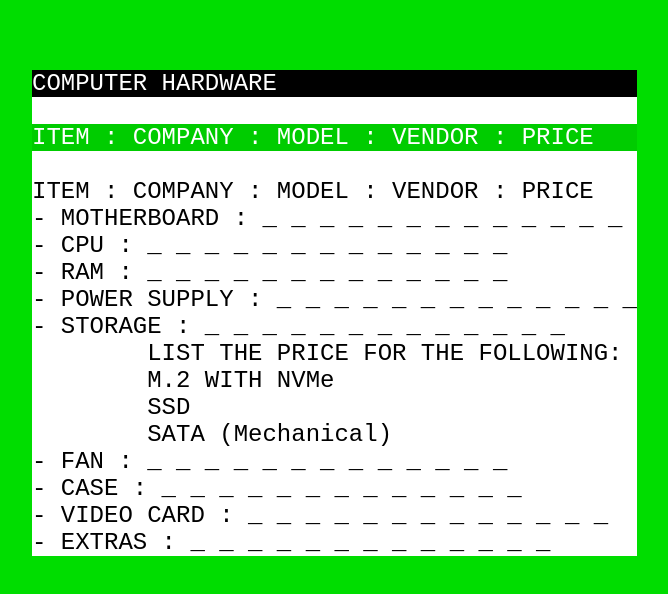
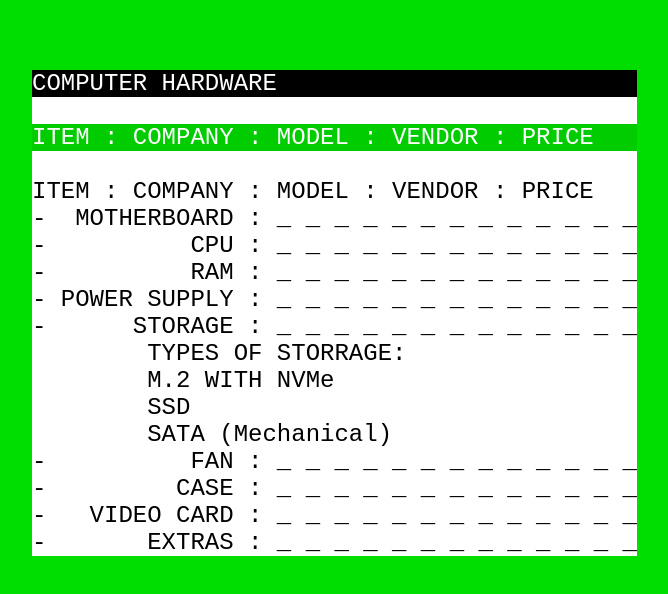
Before and after one commit to tritech-cyber/tritech-cyber.github.io, a plain HTML site: page computer-build-form.html in a window 1280 px wide. Shown: the whole page, without its empty margins (96-764 px from the left). Drawn offline with Linux system fonts and the light colour scheme.

Commit message:
Update computer-build-form.html

```diff
--- a/computer-build-form.html
+++ b/computer-build-form.html
@@ -31,19 +31,19 @@ background-color: #00f;color: #fff;
 <div class="blk">COMPUTER HARDWARE</div>
 <div class="grn">ITEM : COMPANY : MODEL : VENDOR : PRICE</div>
 ITEM : COMPANY : MODEL : VENDOR : PRICE
-- MOTHERBOARD : _ _ _ _ _ _ _ _ _ _ _ _ _
-- CPU : _ _ _ _ _ _ _ _ _ _ _ _ _
-- RAM : _ _ _ _ _ _ _ _ _ _ _ _ _
+-  MOTHERBOARD : _ _ _ _ _ _ _ _ _ _ _ _ _
+-          CPU : _ _ _ _ _ _ _ _ _ _ _ _ _
+-          RAM : _ _ _ _ _ _ _ _ _ _ _ _ _
 - POWER SUPPLY : _ _ _ _ _ _ _ _ _ _ _ _ _
-- STORAGE : _ _ _ _ _ _ _ _ _ _ _ _ _
-	LIST THE PRICE FOR THE FOLLOWING:
+-      STORAGE : _ _ _ _ _ _ _ _ _ _ _ _ _
+	TYPES OF STORRAGE:
 	M.2 WITH NVMe
 	SSD
 	SATA (Mechanical)
-- FAN : _ _ _ _ _ _ _ _ _ _ _ _ _
-- CASE : _ _ _ _ _ _ _ _ _ _ _ _ _
-- VIDEO CARD : _ _ _ _ _ _ _ _ _ _ _ _ _
-- EXTRAS : _ _ _ _ _ _ _ _ _ _ _ _ _
+-          FAN : _ _ _ _ _ _ _ _ _ _ _ _ _
+-         CASE : _ _ _ _ _ _ _ _ _ _ _ _ _
+-   VIDEO CARD : _ _ _ _ _ _ _ _ _ _ _ _ _
+-       EXTRAS : _ _ _ _ _ _ _ _ _ _ _ _ _
 </pre>
 </body>
 </html>
```
